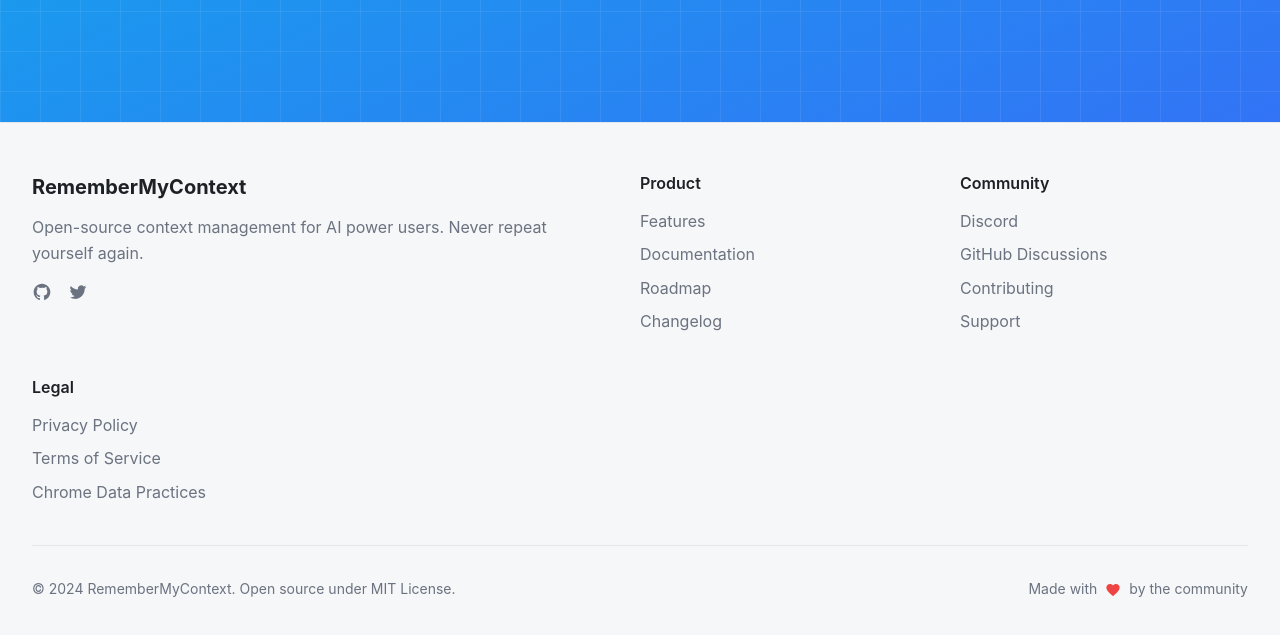
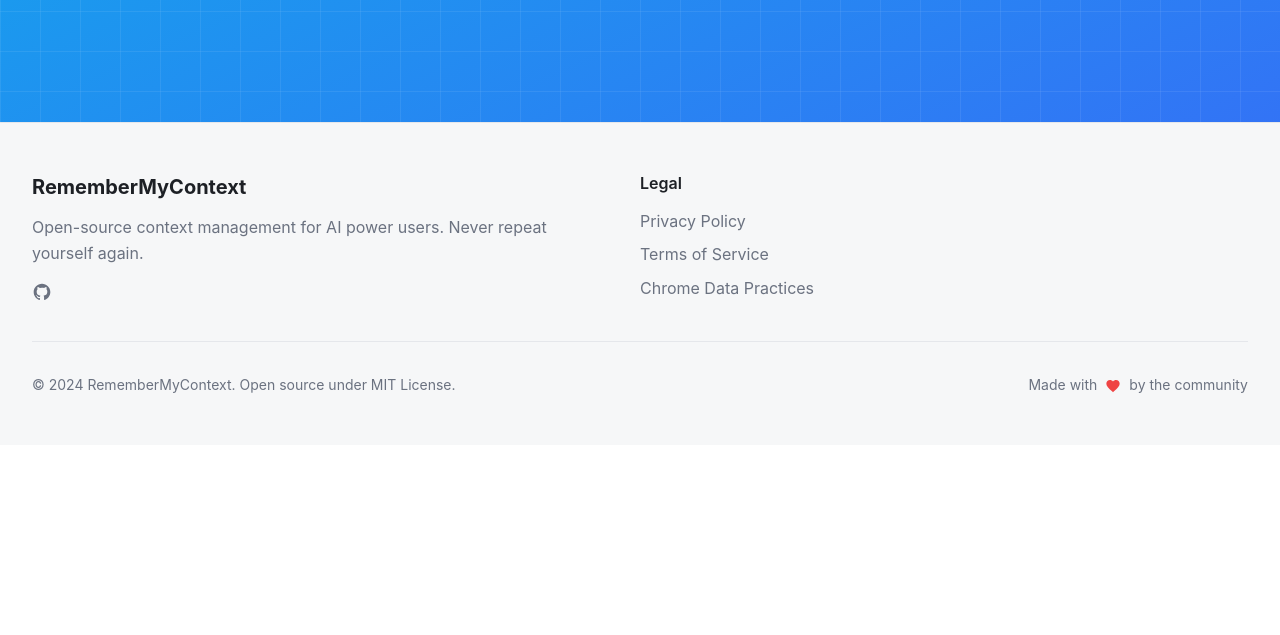
Before and after one commit to shegde/remembermycontext, a browser extension: page src/homepage/index.html in a window 1280 px wide. Shown: the part 4614-5249 px from the top of the page. After the commit the page ends 5059 px from the top, so only its background shows below. Drawn offline with Linux system fonts and the light colour scheme; files that its build step writes are made by us from their sources; files whose address does not match are found by name.

Commit message:
Updated homepage

```diff
--- a/src/homepage/index.html
+++ b/src/homepage/index.html
@@ -32,7 +32,7 @@
                             Try the Extension
                             <svg fill="none" stroke="currentColor" viewBox="0 0 24 24"><path stroke-linecap="round" stroke-linejoin="round" stroke-width="2" d="M9 5l7 7-7 7"></path></svg>
                         </a>
-                        <a href="#" class="btn btn-outline">Watch Demo</a>
+                        <a href="https://www.youtube.com/watch?v=MXs4dXa0KfY" class="btn btn-outline" target="_blank">Watch Demo</a>
                     </div>
 
                     <div class="social-proof">
@@ -381,28 +381,7 @@
                         <a href="#" class="social-icon" aria-label="GitHub">
                             <svg class="icon" fill="currentColor" viewBox="0 0 24 24"><path fill-rule="evenodd" d="M12 2C6.477 2 2 6.477 2 12c0 4.42 2.865 8.17 6.839 9.49.5.092.682-.217.682-.482 0-.237-.008-.866-.013-1.7-2.782.603-3.369-1.34-3.369-1.34-.454-1.156-1.11-1.463-1.11-1.463-.908-.62.069-.608.069-.608 1.003.07 1.531 1.03 1.531 1.03.892 1.529 2.341 1.087 2.91.831.092-.646.35-1.086.636-1.336-2.22-.253-4.555-1.11-4.555-4.943 0-1.091.39-1.984 1.029-2.683-.103-.253-.446-1.27.098-2.647 0 0 .84-.269 2.75 1.025A9.578 9.578 0 0112 6.836c.85.004 1.705.114 2.504.336 1.909-1.294 2.747-1.025 2.747-1.025.546 1.377.203 2.394.1 2.647.64.699 1.028 1.592 1.028 2.683 0 3.842-2.339 4.687-4.566 4.935.359.309.678.919.678 1.852 0 1.336-.012 2.415-.012 2.743 0 .267.18.578.688.48C19.138 20.167 22 16.418 22 12c0-5.523-4.477-10-10-10z" clip-rule="evenodd"></path></svg>
                         </a>
-                        <a href="#" class="social-icon" aria-label="Twitter">
-                            <svg class="icon" fill="currentColor" viewBox="0 0 24 24"><path d="M8.29 20.251c7.547 0 11.675-6.253 11.675-11.675 0-.178 0-.355-.012-.53A8.348 8.348 0 0022 5.92a8.19 8.19 0 01-2.357.646 4.118 4.118 0 001.804-2.27 8.224 8.224 0 01-2.605.996 4.107 4.107 0 00-6.993 3.743 11.65 11.65 0 01-8.457-4.287 4.106 4.106 0 001.27 5.477A4.072 4.072 0 012.8 9.713v.052a4.105 4.105 0 003.292 4.022 4.095 4.095 0 01-1.853.07 4.108 4.108 0 003.834 2.85A8.233 8.233 0 012 18.407a11.616 11.616 0 006.29 1.84"></path></svg>
-                        </a>
                     </div>
-                </div>
-                <div class="footer-column">
-                    <h4>Product</h4>
-                    <ul>
-                        <li><a href="/">Features</a></li>
-                        <li><a href="/">Documentation</a></li>
-                        <li><a href="/">Roadmap</a></li>
-                        <li><a href="/">Changelog</a></li>
-                    </ul>
-                </div>
-                <div class="footer-column">
-                    <h4>Community</h4>
-                    <ul>
-                        <li><a href="/">Discord</a></li>
-                        <li><a href="/">GitHub Discussions</a></li>
-                        <li><a href="/">Contributing</a></li>
-                        <li><a href="/">Support</a></li>
-                    </ul>
                 </div>
                 <div class="footer-column">
                     <h4>Legal</h4>
```
